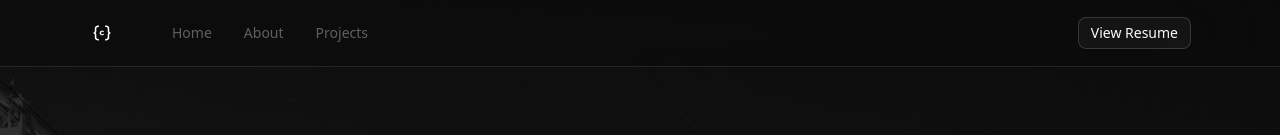
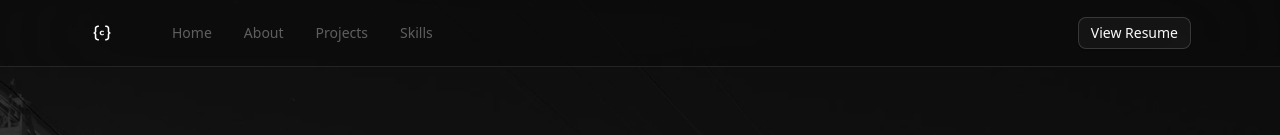
Before and after one commit to caesarc6/next-portfolio, a Next.js app: page / in a window 1280 px wide. Shown: the top 135 px of the page. Built offline with nearby package versions, Linux system fonts and the light colour scheme.

Commit message:
add: skills to navbar

```diff
--- a/src/components/features-8.tsx
+++ b/src/components/features-8.tsx
@@ -87,6 +87,7 @@ export default function SkillsSection() {
           </div>
         </div>
       </section>
+      <Separator className="mt-40 mb-10" />
     </span>
   );
 }
--- a/src/components/hero8-header.tsx
+++ b/src/components/hero8-header.tsx
@@ -9,7 +9,7 @@ const menuItems = [
   { name: "Home", href: "#home" },
   { name: "About", href: "#about" },
   { name: "Projects", href: "#projects" },
-  // { name: "Achievements", href: "#achievements" },
+  { name: "Skills", href: "#skills" },
   // { name: "Contact", href: "#contact" },
 ];
 
```
